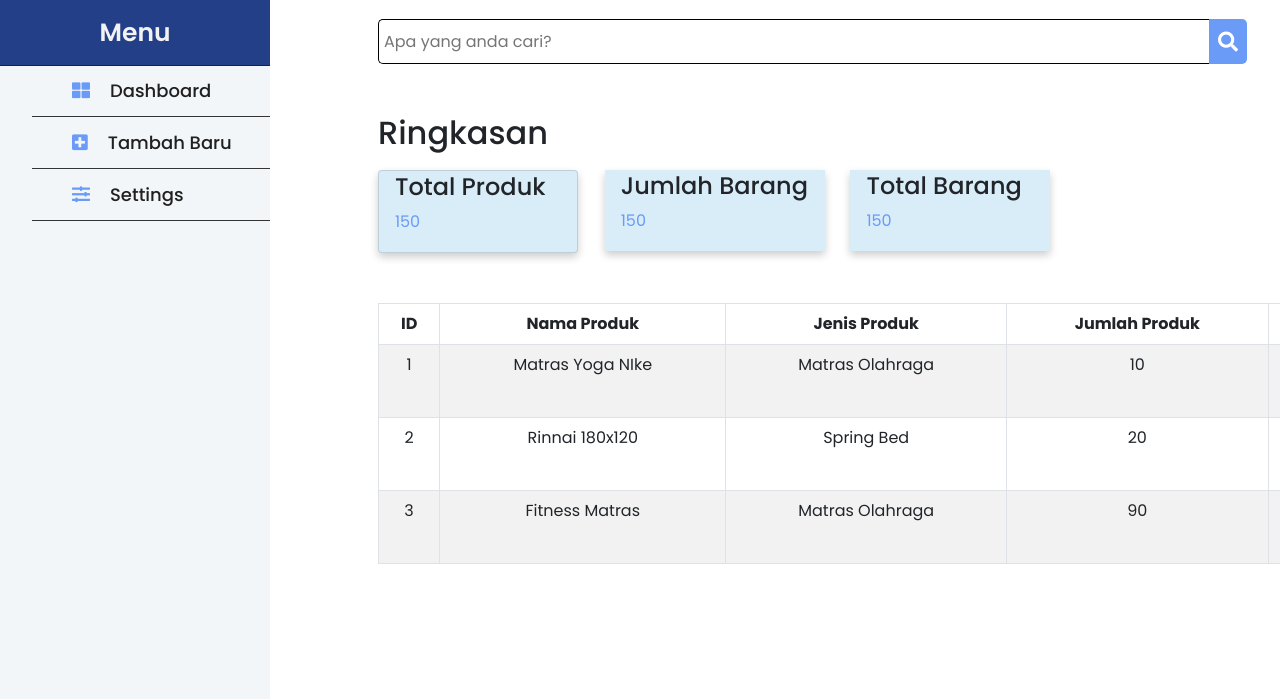
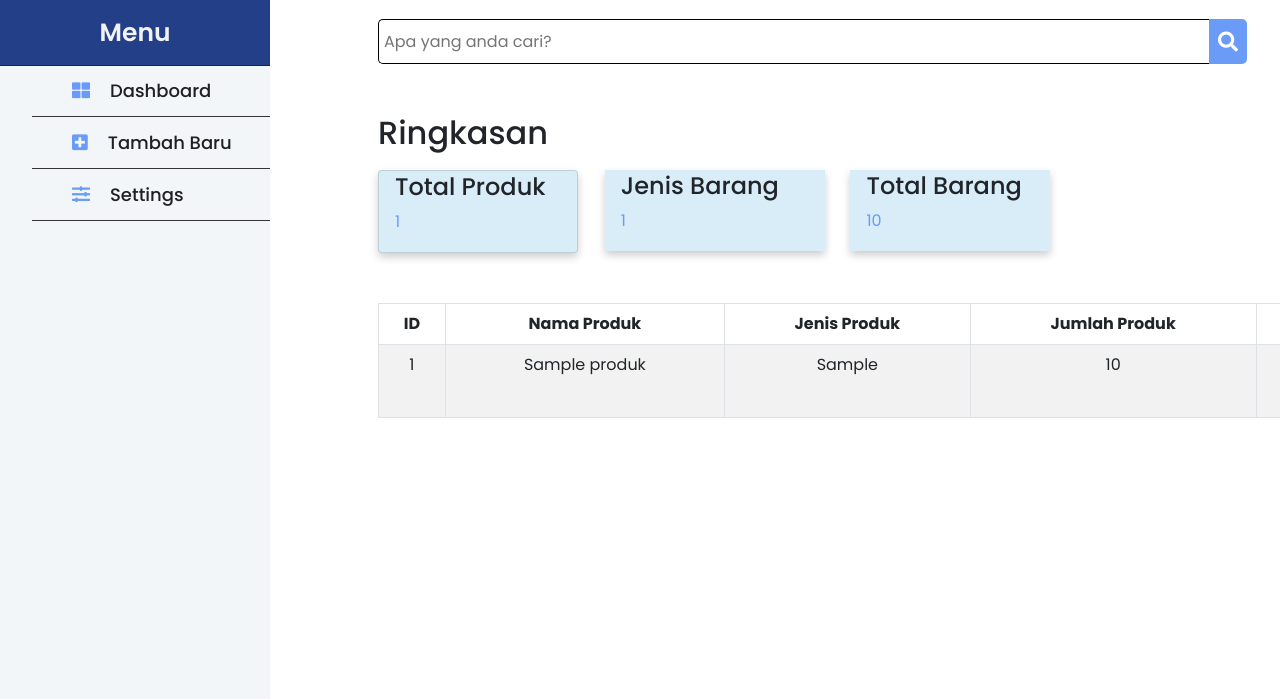
Before and after one commit to Thelz-Davit/Turu, a PHP site: page /dashboard.php in a window 1280 px wide. Shown: the part 101-800 px from the top of the page. Run offline with PHP 8.4, Linux system fonts and the light colour scheme; tables that the repository leaves empty or names only in its code hold one stand-in row (values such as "Sample post").

Commit message:
Back End Dashboard Cards And Table

```diff
--- a/dashboard.php
+++ b/dashboard.php
@@ -1,3 +1,6 @@
+<?php
+    include('server/controller_produk.php');
+?>
 <!DOCTYPE html>
 <html lang="en">
   <head>
@@ -41,21 +44,21 @@
       <div class="card d-flex justify-content-center">
         <div class="container">
           <h4>Total Produk</h4>
-          <p style="color: #699BF7;">150</p>
+          <p style="color: #699BF7;"><?php echo $count_jenis?></p>
         </div>
       </div>
     </div>
     <div class="card1">
       <div class="container1">
-        <h4>Jumlah Barang</h4>
-        <p style="color: #699BF7;">150</p>
+        <h4>Jenis Barang</h4>
+        <p style="color: #699BF7;"><?php echo $count_jeniz?></p>
       </div>
     </div>
   </div>
   <div class="card2">
     <div class="container2">
       <h4>Total Barang</h4>
-      <p style="color: #699BF7;">150</p>
+      <p style="color: #699BF7;"><?php echo $sum?></p>
     </div>
   </div>
 </div>
@@ -85,11 +88,12 @@
 		</tr>
 	</thead>
 	<tbody>
+        <?php while($row = $products->fetch_assoc()){?>
 		<tr>
-			<td>1</td>
-			<td>Matras Yoga NIke</td>
-			<td>Matras Olahraga</td>
-			<td>10</td>
+			<td><?php echo $row['id_produk'];?></td>
+			<td><?php echo $row['nama_produk'];?></td>
+			<td><?php echo $row['jenis_produk'];?></td>
+			<td><?php echo $row['jumlah_produk'];?></td>
 			<td>
         <div class="dropdown">
           <button class="dropbtn"><i class="fas fa-ellipsis-v"></i></button>
@@ -100,37 +104,7 @@
         </div>
 			</td>
 		</tr>
-		<tr>
-			<td>2</td>
-			<td>Rinnai 180x120</td>
-			<td>Spring Bed</td>
-			<td>20</td>
-			<td>
-				<div class="dropdown">
-          <button class="dropbtn"><i class="fas fa-ellipsis-v"></i></button>
-          <div class="dropdown-content">
-            <a href="#">Edit</a>
-            <a href="#">Hapus Produk</a>
-          </div>
-        </div>
-      </td>
-		</tr>
-		<tr>
-			<td>3</td>
-			<td>Fitness Matras</td>
-			<td>Matras Olahraga</td>
-			<td>90</td>
-      <td>
-      <div class="dropdown">
-        <button class="dropbtn"><i class="fas fa-ellipsis-v"></i></button>
-        <div class="dropdown-content">
-          <a href="#">Edit</a>
-          <a href="#">Hapus Produk</a>
-        </div>
-      </div>
-      </td>
-		</tr>
-
+        <?php } ?>
 	</tbody>
 </table>
 
--- a/server/connection.php
+++ b/server/connection.php
@@ -1,4 +1,4 @@
 <?php
-    $conn = mysqli_connect("localhost","root","","pertemuan3")
+    $conn = mysqli_connect("localhost","root","","turu")
     or die("Can't connect to the database");
 ?>
--- /dev/null
+++ b/server/controller_produk.php
@@ -0,0 +1,21 @@
+<?php
+    include('connection.php');
+
+$sql = "SELECT * FROM produk";
+$stmt_produk = $conn->prepare($sql);
+$stmt_produk->execute();
+$products = $stmt_produk->get_result();
+
+$query_jenis = "SELECT * FROM produk";
+$count_run = mysqli_query($conn, $query_jenis);
+$count_jenis = mysqli_num_rows($count_run);
+
+$query_jeniz = "SELECT * FROM produk GROUP BY jenis_produk";
+$count_ran = mysqli_query($conn, $query_jeniz);
+$count_jeniz = mysqli_num_rows($count_ran);
+
+$sum_produk = "SELECT SUM(jumlah_produk) as total_sum FROM produk";
+$run_sum = mysqli_query($conn,$sum_produk);
+$baris = mysqli_fetch_assoc($run_sum);
+$sum = $baris['total_sum'];
+?>
```
Also changed, not shown: login.php (+16 -20 lines), register.html (+4 -4 lines).
